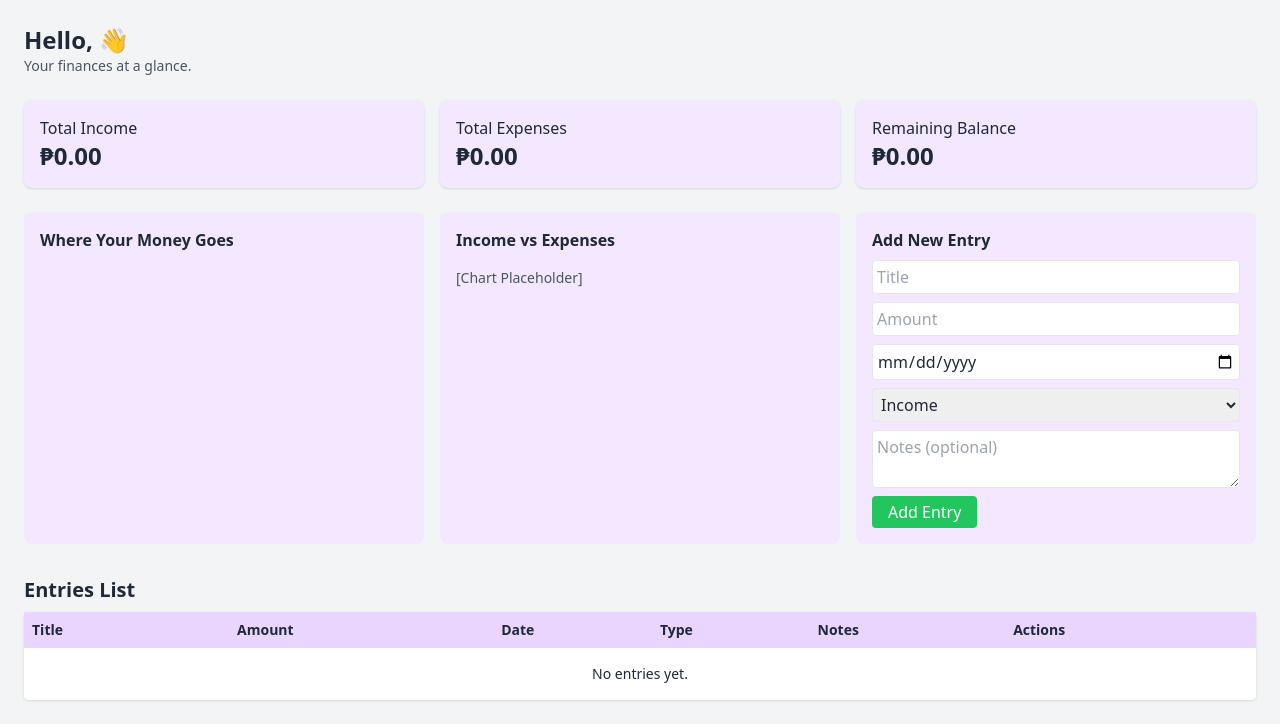
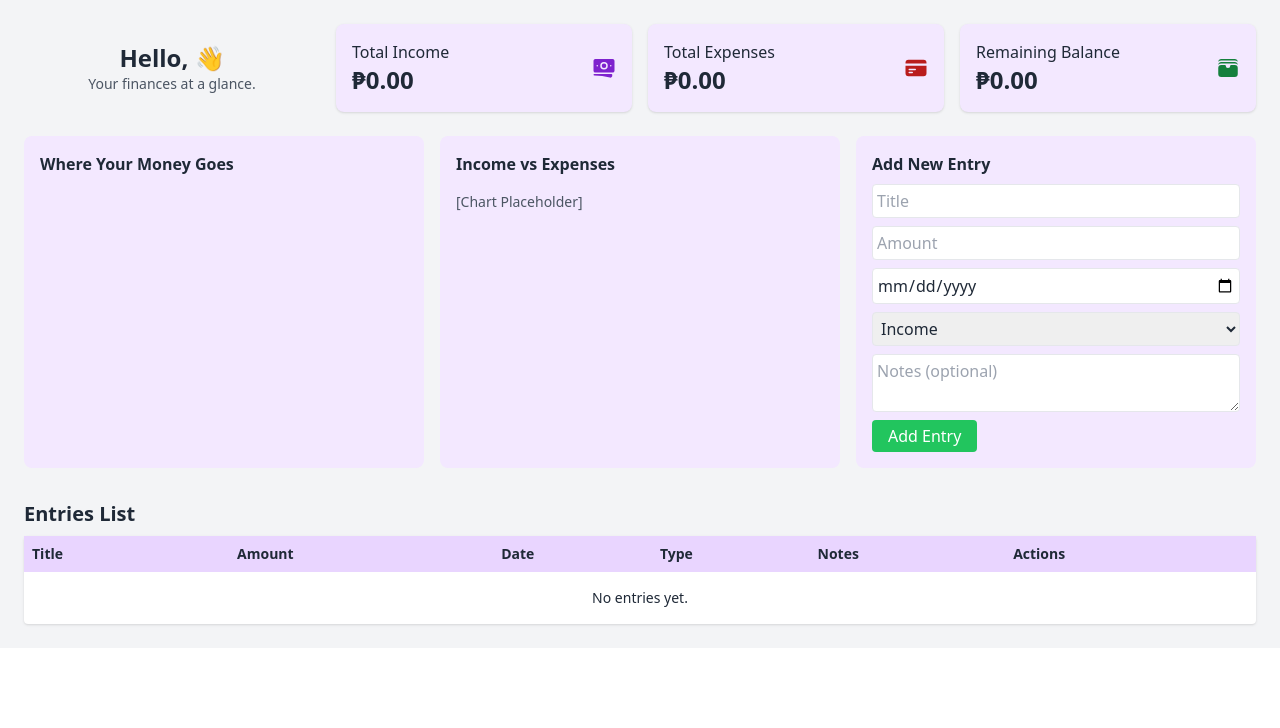
Before and after one commit to mezugatfukiko/PeraHub, a Django app: page /dashboard/ in a window 1280 px wide. Shown: the part 72-800 px from the top of the page. Run offline with Django 5.2, Linux system fonts and the light colour scheme; a user stored in the database is signed in; data comes from the database, SQL or seed files in the repository; both versions use the stored data as it was after the commit; some libraries are stand-ins or nearby versions.

Commit message:
added icons to summary cards

```diff
--- a/finance/templates/finance/dashboard.html
+++ b/finance/templates/finance/dashboard.html
@@ -1,5 +1,3 @@
-<!-- templates/finance/dashboard.html -->
-
 {% extends 'base.html' %}
 {% load static %}
 
@@ -19,26 +17,59 @@
 
 <!-- Main Dashboard Content -->
 <div class="p-6 bg-gray-100 text-gray-800">
-  <div class="flex justify-between items-center">
+  <!-- Greeting + Cards in one row -->
+  <div class="grid grid-cols-4 gap-4 items-center">
+    <!-- Greeting in first column, centered -->
+    <div class="flex justify-center items-center h-full text-center">
       <div>
         <h2 class="text-2xl font-semibold">Hello, {{ user.first_name }} 👋</h2>
         <p class="text-sm text-gray-600">Your finances at a glance.</p>
       </div>
     </div>
 
-  <!-- Cards -->
-  <div class="grid grid-cols-3 gap-4 mt-6">
-    <div class="bg-purple-100 p-4 rounded-lg shadow">
+    <!-- Three cards with icons --><!-- Total Income Card -->
+    <div class="bg-purple-100 p-4 rounded-lg shadow flex justify-between items-center">
+      <div>
         <h4>Total Income</h4>
         <p class="text-2xl font-bold">₱{{ income|floatformat:2 }}</p>
       </div>
-    <div class="bg-purple-100 p-4 rounded-lg shadow">
+      <div class="text-purple-700">
+        <!-- Income Icon -->
+        <svg xmlns="http://www.w3.org/2000/svg" viewBox="0 0 24 24" fill="currentColor" class="h-6 w-6">
+          <path d="M12 7.5a2.25 2.25 0 1 0 0 4.5 2.25 2.25 0 0 0 0-4.5Z" />
+          <path fill-rule="evenodd" d="M1.5 4.875C1.5 3.839 2.34 3 3.375 3h17.25c1.035 0 1.875.84 1.875 1.875v9.75c0 1.036-.84 1.875-1.875 1.875H3.375A1.875 1.875 0 0 1 1.5 14.625v-9.75ZM8.25 9.75a3.75 3.75 0 1 1 7.5 0 3.75 3.75 0 0 1-7.5 0ZM18.75 9a.75.75 0 0 0-.75.75v.008c0 .414.336.75.75.75h.008a.75.75 0 0 0 .75-.75V9.75a.75.75 0 0 0-.75-.75h-.008ZM4.5 9.75A.75.75 0 0 1 5.25 9h.008a.75.75 0 0 1 .75.75v.008a.75.75 0 0 1-.75.75H5.25a.75.75 0 0 1-.75-.75V9.75Z" clip-rule="evenodd" />
+          <path d="M2.25 18a.75.75 0 0 0 0 1.5c5.4 0 10.63.722 15.6 2.075 1.19.324 2.4-.558 2.4-1.82V18.75a.75.75 0 0 0-.75-.75H2.25Z" />
+        </svg>
+      </div>
+    </div>
+
+    <!-- Total Expenses Card -->
+    <div class="bg-purple-100 p-4 rounded-lg shadow flex justify-between items-center">
+      <div>
         <h4>Total Expenses</h4>
         <p class="text-2xl font-bold">₱{{ expenses|floatformat:2 }}</p>
       </div>
-    <div class="bg-purple-100 p-4 rounded-lg shadow">
+      <div class="text-red-700">
+        <!-- Expense Icon -->
+        <svg xmlns="http://www.w3.org/2000/svg" viewBox="0 0 24 24" fill="currentColor" class="h-6 w-6">
+          <path d="M4.5 3.75a3 3 0 0 0-3 3v.75h21v-.75a3 3 0 0 0-3-3h-15Z" />
+          <path fill-rule="evenodd" d="M22.5 9.75h-21v7.5a3 3 0 0 0 3 3h15a3 3 0 0 0 3-3v-7.5Zm-18 3.75a.75.75 0 0 1 .75-.75h6a.75.75 0 0 1 0 1.5h-6a.75.75 0 0 1-.75-.75Zm.75 2.25a.75.75 0 0 0 0 1.5h3a.75.75 0 0 0 0-1.5h-3Z" clip-rule="evenodd" />
+        </svg>
+      </div>
+    </div>
+
+    <!-- Remaining Balance Card -->
+    <div class="bg-purple-100 p-4 rounded-lg shadow flex justify-between items-center">
+      <div>
         <h4>Remaining Balance</h4>
         <p class="text-2xl font-bold">₱{{ balance|floatformat:2 }}</p>
+      </div>
+      <div class="text-green-700">
+        <!-- Balance Icon -->
+        <svg xmlns="http://www.w3.org/2000/svg" viewBox="0 0 24 24" fill="currentColor" class="h-6 w-6">
+          <path d="M2.273 5.625A4.483 4.483 0 0 1 5.25 4.5h13.5c1.141 0 2.183.425 2.977 1.125A3 3 0 0 0 18.75 3H5.25a3 3 0 0 0-2.977 2.625ZM2.273 8.625A4.483 4.483 0 0 1 5.25 7.5h13.5c1.141 0 2.183.425 2.977 1.125A3 3 0 0 0 18.75 6H5.25a3 3 0 0 0-2.977 2.625ZM5.25 9a3 3 0 0 0-3 3v6a3 3 0 0 0 3 3h13.5a3 3 0 0 0 3-3v-6a3 3 0 0 0-3-3H15a.75.75 0 0 0-.75.75 2.25 2.25 0 0 1-4.5 0A.75.75 0 0 0 9 9H5.25Z" />
+        </svg>
+      </div>
     </div>
   </div>
 
```
Also changed, not shown: db.sqlite3. Lines whose indentation alone changed are shown as unchanged.
